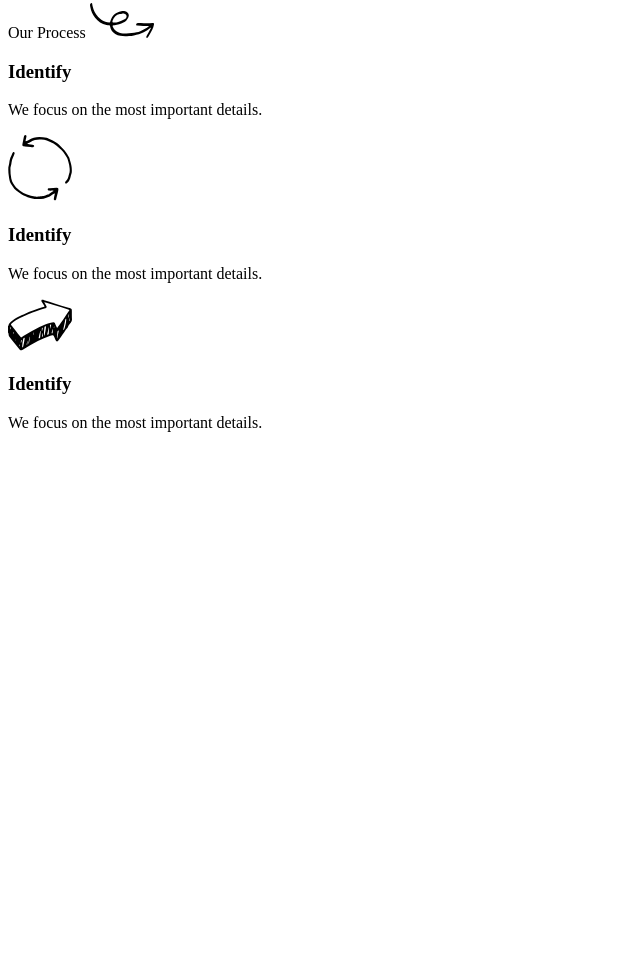
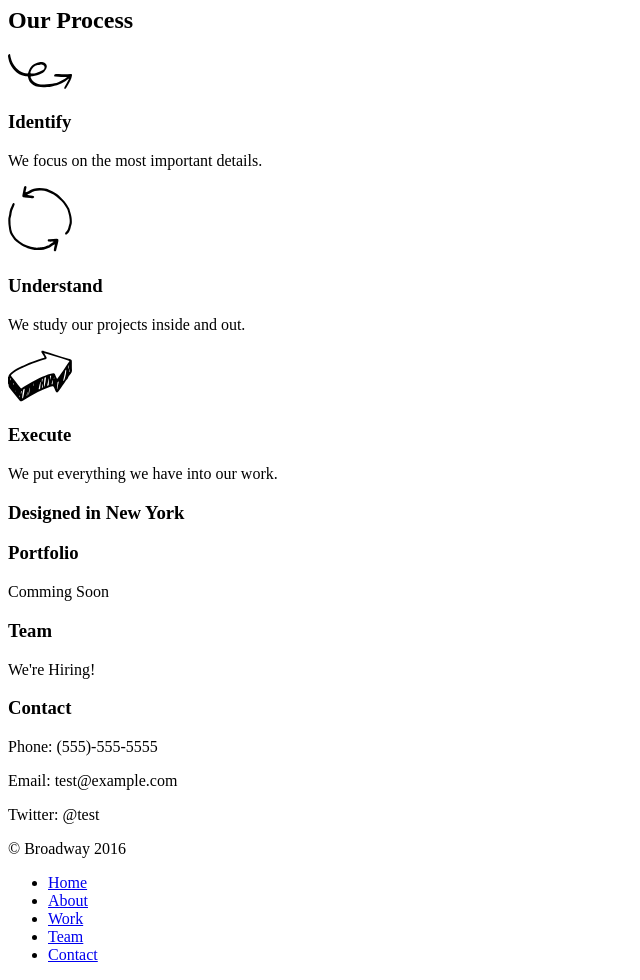
Before and after one commit to EdwardMcveigh/broadway, a plain HTML site: page index.html in a window 1280 px wide. Shown: the part 183-1163 px from the top of the page, without its empty margins (0-640 px from the left). Before the commit the page ends 800 px from the top, so only its background shows below. Drawn offline with Linux system fonts and the light colour scheme.

Commit message:
html rough in finished.

```diff
--- a/index.html
+++ b/index.html
@@ -25,22 +25,68 @@
 
       <!-- Our Process -->
 
-      <article class="process"
+    <article class="process">
+      <header>
         <h2>Our Process</h2>
+      </header>
+
+      <section>
         <img src="./resources/img/identify.svg" alt="">
         <h3>Identify</h3>
           <p>We focus on the most important details.</p>
+      </section>
 
-          <img src="./resources/img/understand.svg" alt="">
-        <h3>Identify</h3>
-            <p>We focus on the most important details.</p>
+      <section>
+        <img src="./resources/img/understand.svg" alt="">
+      <h3>Understand</h3>
+          <p>We study our projects inside and out.</p>
+      </section>
 
-          <img src="./resources/img/execute.svg" alt="">
-        <h3>Identify</h3>
-            <p>We focus on the most important details.</p>
+      <section>
+        <img src="./resources/img/execute.svg" alt="">
+      <h3>Execute</h3>
+          <p>We put everything we have into our work.</p>
+      </section>
+    </article>
 
+    <article class="newyork">
+      <header>
+        <h3>Designed in New York</h3>
+      </header>
 
-      </article>
+      <section>
+        <h3>Portfolio</h3>
+          <p>Comming Soon</p>
+      </section>
+
+      <section>
+        <h3>Team</h3>
+         <p>We're Hiring!</p>
+      </section>
+
+      <section>
+        <h3>Contact</h3>
+          <p>Phone: (555)-555-5555</p>
+          <p>Email: test@example.com</p>
+          <p>Twitter: @test</p>
+      </section>
+    </article>
+
+    <div class="bottom">
+      <footer>
+        <p>&copy; Broadway 2016</p>
+        <nav class="bottomnav">
+          <ul>
+            <li><a href="#">Home</a></li>
+            <li><a href="#">About</a></li>
+            <li><a href="#">Work</a></li>
+            <li><a href="#">Team</a></li>
+            <li><a href="#">Contact</a></li>
+          </ul>
+
+        </nav>
+    </footer>
+  </div>
 
 
   </body>
```
